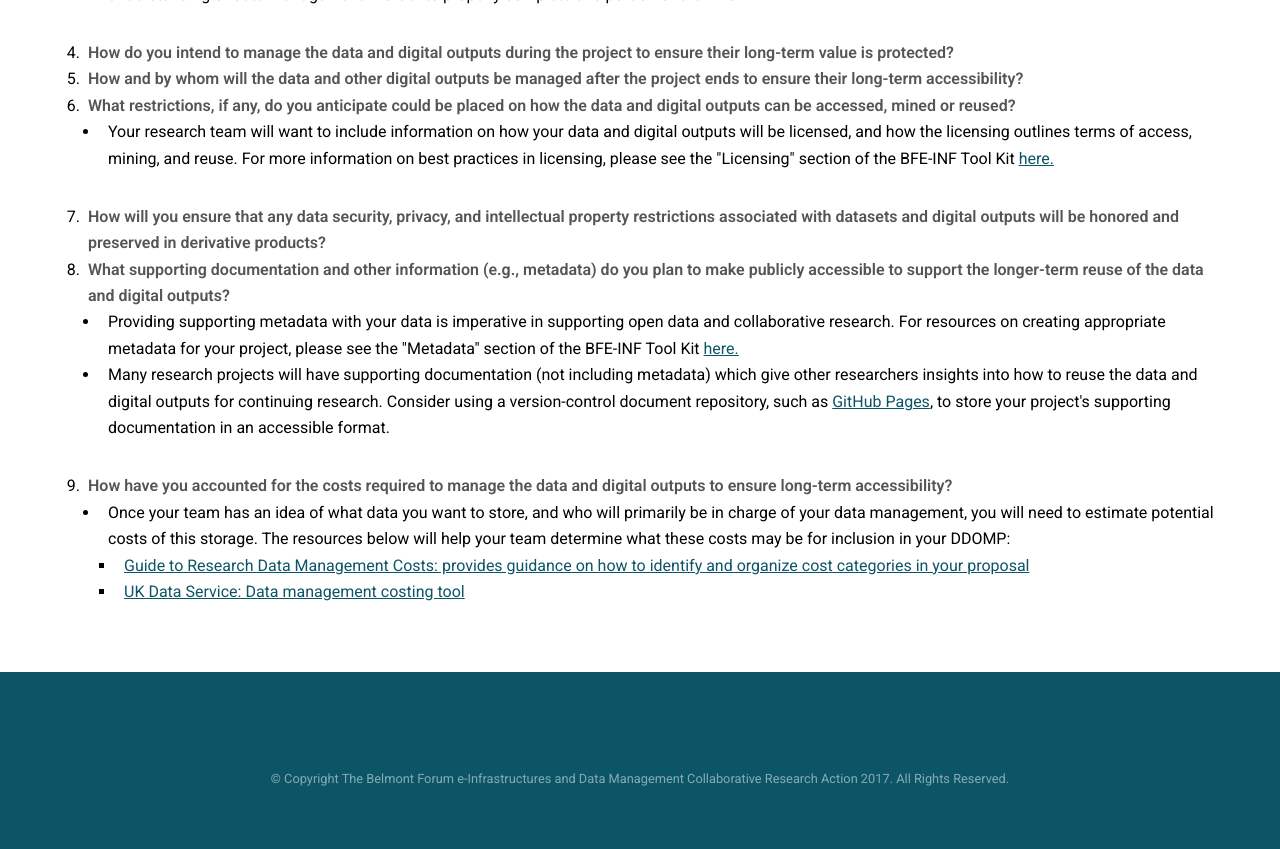
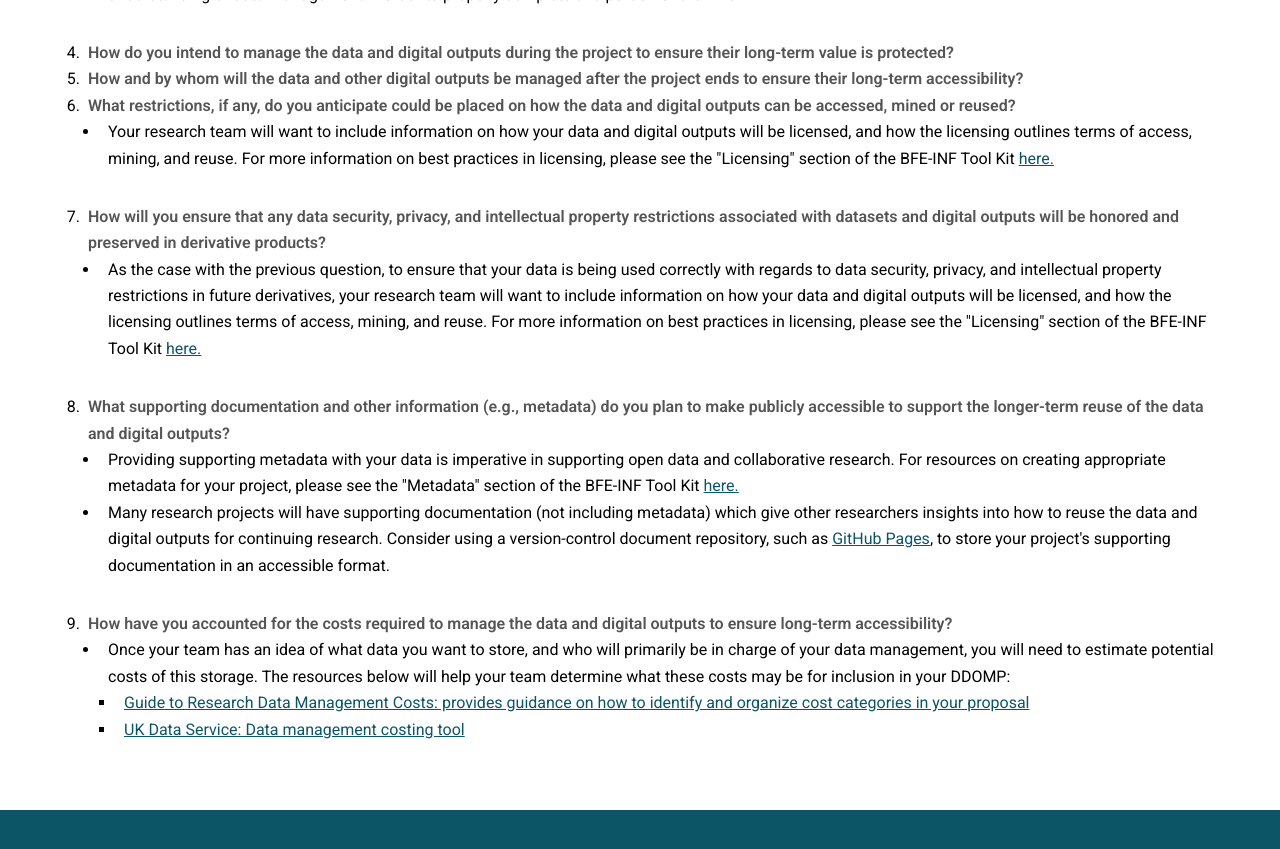
Before and after one commit to bfe-inf/toolkit, a Jekyll site: the page ddomp-fullproposal.html, which Jekyll copies as it is, in a window 1280 px wide and 900 px high, scrolled down 1462 px. Shown: the top 849 px of the window. Built offline with Jekyll 4.4.1, drawn with Linux system fonts in a browser that asks for light colours.

Commit message:
Update ddomp-fullproposal.html

```diff
--- a/ddomp-fullproposal.html
+++ b/ddomp-fullproposal.html
@@ -76,6 +76,9 @@
 								<li>Your research team will want to include information on how your data and digital outputs will be licensed, and how the licensing outlines terms of access, mining, and reuse. For more information on best practices in licensing, please see the "Licensing" section of the BFE-INF Tool Kit <a href="https://bfe-inf.github.io/tool-kit/bp&s-licensing.html" target="_blank">here.</a></li>
 							</ul>
 						<li><strong>How will you ensure that any data security, privacy, and intellectual property restrictions associated with datasets and digital outputs will be honored and preserved in derivative products?</strong></li>
+							<ul>
+								<li>As the case with the previous question, to ensure that your data is being used correctly with regards to data security, privacy, and intellectual property restrictions in future derivatives, your research team will want to include information on how your data and digital outputs will be licensed, and how the licensing outlines terms of access, mining, and reuse. For more information on best practices in licensing, please see the "Licensing" section of the BFE-INF Tool Kit <a href="https://bfe-inf.github.io/tool-kit/bp&s-licensing.html" target="_blank">here.</a></li>
+							</ul>
 						<li><strong>What supporting documentation and other information (e.g., metadata) do you plan to make publicly accessible to support the longer-term reuse of the data and digital outputs?</strong></li>
 							<ul>
 								<li>Providing supporting metadata with your data is imperative in supporting open data and collaborative research. For resources on creating appropriate metadata for your project, please see the "Metadata" section of the BFE-INF Tool Kit <a href="https://bfe-inf.github.io/tool-kit/bp&s-metadata.html" target="_blank">here.</a></li>
```
